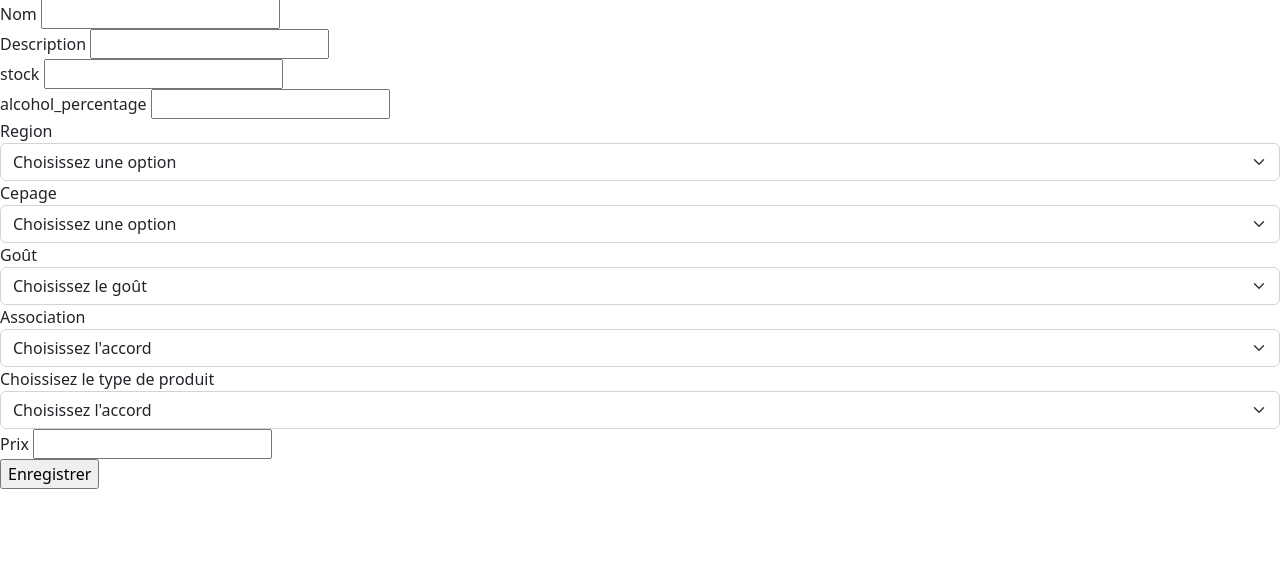
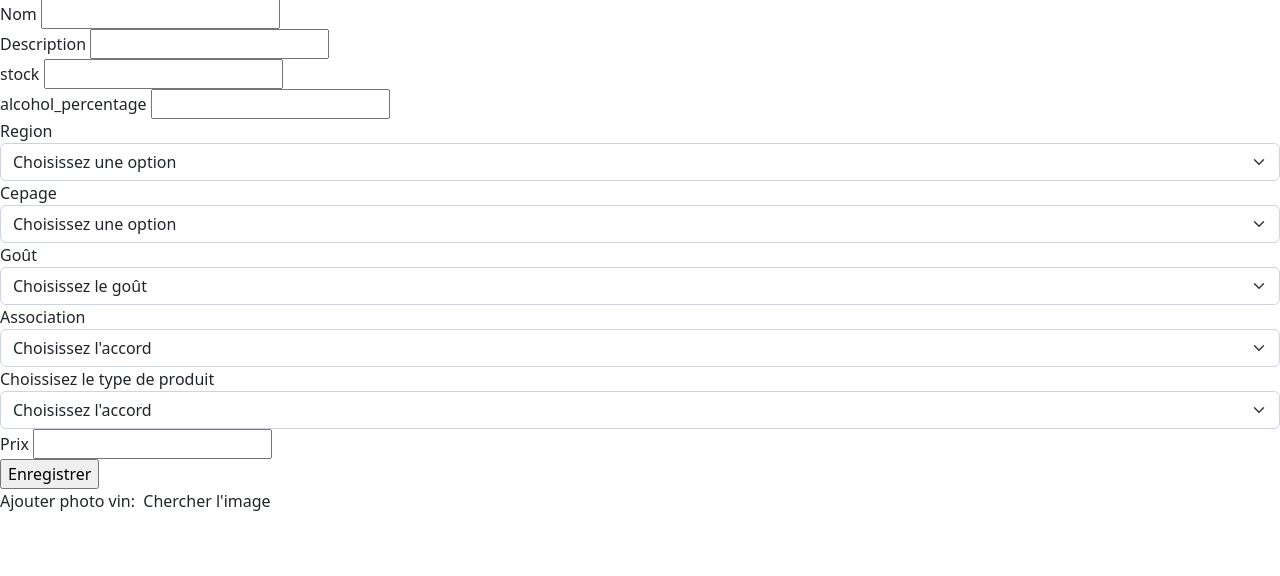
Before and after one commit to matgiard/best-wines, a PHP site: template src/views/employe/stock/edit.php in a window 1280 px wide. Shown: the part 175-751 px from the top of the page. Run offline with PHP 8.4, Linux system fonts and the light colour scheme; the template is opened without the code that fills it: most values are stand-ins (such as "Sample title", 1, 10 or a date in 2020); data that the repository does not hold is empty; some libraries are stand-ins or nearby versions.

Commit message:
ajout details produit

```diff
--- a/config/routes.php
+++ b/config/routes.php
@@ -1,5 +1,6 @@
 <?php
 
+use App\Controllers\ProductController;
 use Core\Router;
 
 //Home
@@ -12,6 +13,7 @@ Router::register('/nos-coffrets', 'ProductController::showAllboxes');
 Router::register('/nos-vins/blanc', 'ProductController::showAllWhiteWines');
 Router::register('/nos-vins/rouge', 'ProductController::showAllRedWines');
 Router::register('/nos-vins/nos-champagnes', 'ProductController::showAllChampagne');
+Router::register('/nos-vins/detail', 'ProductController::showOne');
 
 // Fournisseur
 Router::register('/nos-fournisseurs', 'SupplierController::showFournisseur');
--- a/core/Model.php
+++ b/core/Model.php
@@ -61,6 +61,7 @@ abstract class Model
 
         );
         $stmt->setFetchMode(\PDO::FETCH_ASSOC);
+
 
         $stmt->execute();
         return $stmt->fetchAll();
--- a/src/views/employe/stock/edit.php
+++ b/src/views/employe/stock/edit.php
@@ -21,12 +21,6 @@
     <div>
         <label for="stock">stock</label>
         <input type="number" name="stock" id="stock" value="<?= $edit_temp['stock'] ?>">
-    </div>
-    <div>
-        <!-- <form action="upload.php" method="post" enctype="multipart/form-data">
-            Ajouter photo vin:
-            <input type="file" name="file">
-        </form> -->
     </div>
     <div>
         <label for="alcohol_percentage">alcohol_percentage</label>
@@ -110,4 +104,20 @@
         <input type="submit" name="submit" value="Enregistrer">
     </div>
 
+    <div>Ajouter photo vin:
+        <label for="image_browser">
+            <img src="<?php $image ?>">
+            <input onchange="display_image_name(this.files[0].name)" id="image_browser" type="file" name="image" style="display:none">
+            Chercher l'image
+        </label>
+        <br>
+        <small class="file_info text-muted"></small>
+    </div>
+
 </form>
+
+<script>
+    function display_image_name(file_name) {
+        document.querySelector(".file_info").innerHTML = '<b>Fichier choisi:</b><br>' + file_name;
+    }
+</script>
--- a/src/views/product/Boxs/boxProductWhite.php
+++ /dev/null
@@ -1 +0,0 @@
-<div>Page présentation générale pour les coffrets blancs</div>
--- /dev/null
+++ b/src/views/product/details.php
@@ -0,0 +1 @@
+<div><?= $products['name'] ?> </div>
--- a/src/views/user/insert.php
+++ b/src/views/user/insert.php
@@ -13,9 +13,9 @@
         <label for="password">mot de passe:</label>
         <input type="texte" name="password" id="password">
     </div>
-
     <div>
         <input type="submit" name="submit" value="Enregistrer">
     </div>
 
+
 </form>
```
Also changed, not shown: src/controllers/ProductController.php (+18 -2 lines), src/controllers/StockController.php (+15 -0 lines), src/views/product/wines/allProductWines.php (+3 -4 lines), uploads/vin (254).png (added).
